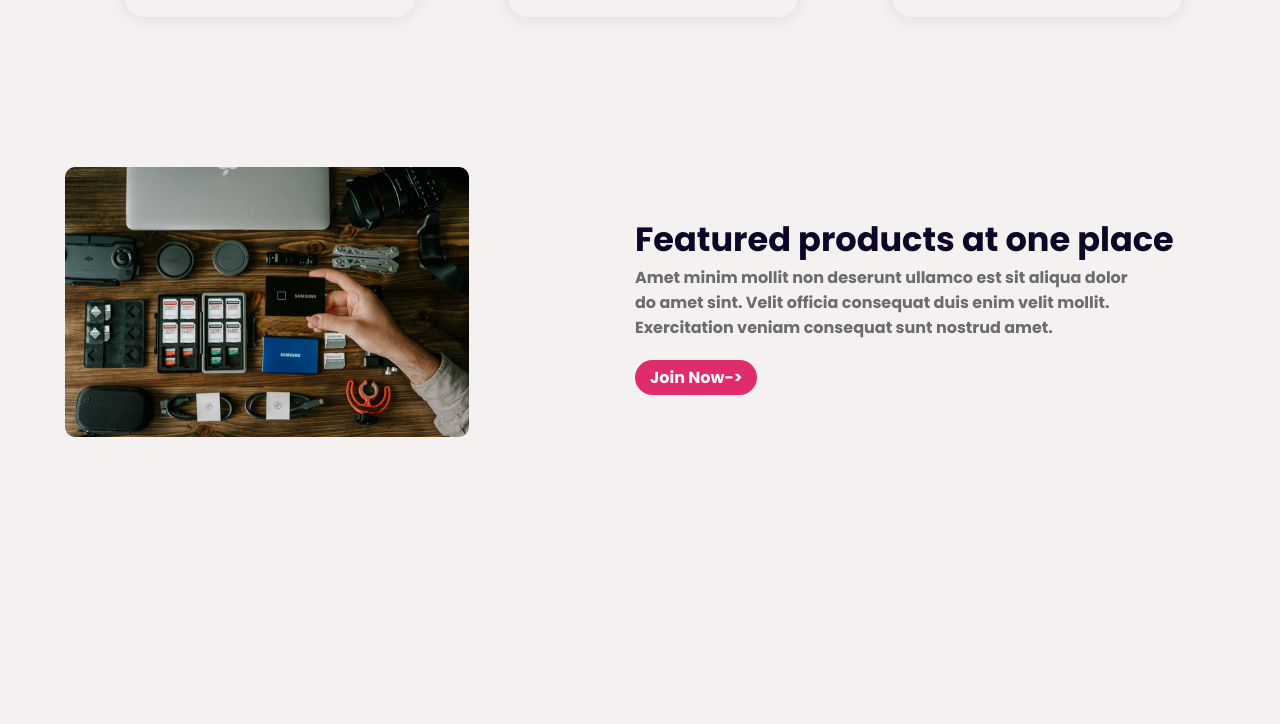
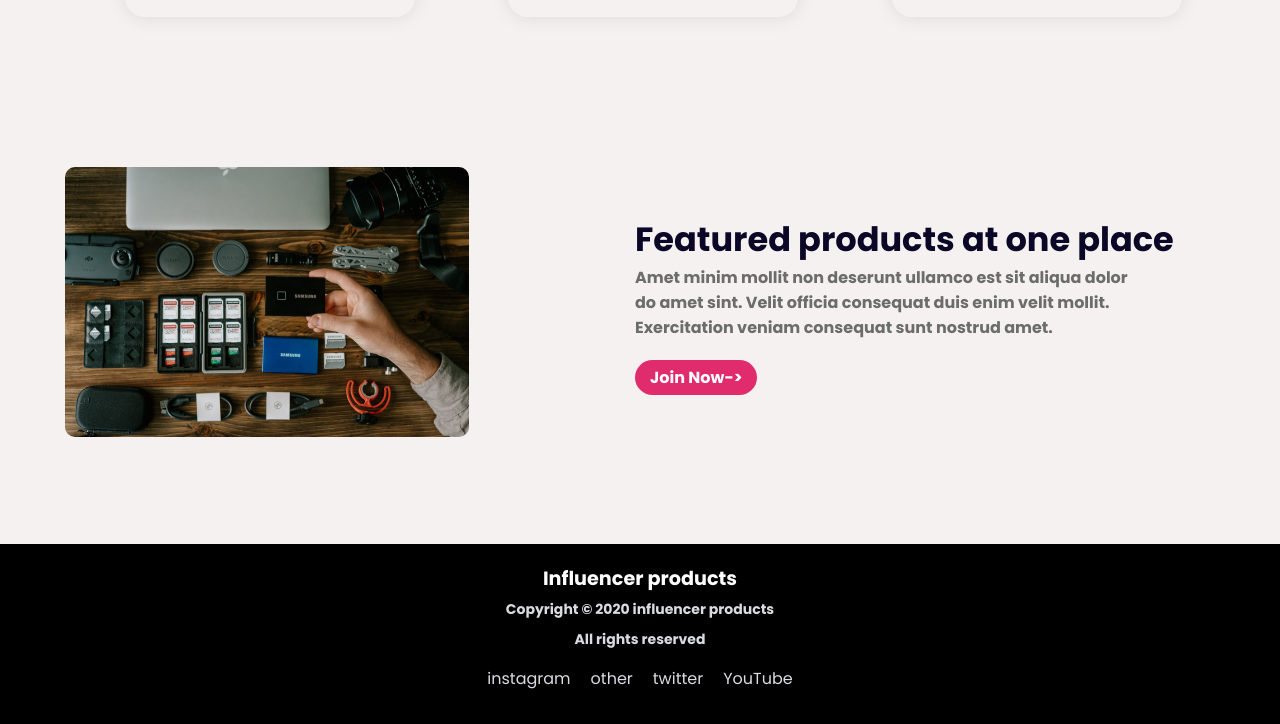
Before and after one commit to HoridasPro/influencer-portfolio-project, a plain HTML site: page index.html in a window 1280 px wide. Shown: the part 2177-2901 px from the top of the page. Before the commit the page ends 2661 px from the top, so only its background shows below. Drawn offline with Linux system fonts and the light colour scheme.

Commit message:
added to footer section and some updated

```diff
--- a/index.html
+++ b/index.html
@@ -3,7 +3,7 @@
 <head>
   <meta charset="UTF-8">
   <meta name="viewport" content="width=device-width, initial-scale=1.0">
-  <!-- Google Font Poppons -->
+  <!-- Google Font Poppins -->
   <link rel="preconnect" href="https://fonts.googleapis.com">
   <link rel="preconnect" href="https://fonts.gstatic.com" crossorigin>
   <link href="https://fonts.googleapis.com/css2?family=Poppins:ital,wght@0,100;0,200;0,300;0,400;0,500;0,600;0,700;0,800;0,900;1,100;1,200;1,300;1,400;1,500;1,600;1,700;1,800;1,900&display=swap" rel="stylesheet">
@@ -176,6 +176,8 @@
           <p class="popular_collection_p">Wordwide shifting <br> available <br> Buyers protection possible!</p>
         </div>
       </div>
+
+      <!-- Feature section Style -->
     </section>
     <section class="feature_container width_container">
       <div class="feature_image">
@@ -188,8 +190,20 @@
       </div>
     </section>
   </main>
-  <footer>
 
+  <!-- Footer Area Style -->
+  <footer class="footer">
+      <h4 class="footer_h4">Influencer products</h4>
+      <span class="footer_span">Copyright © 2020  influencer products</span><br>
+      <span class="footer_span">All rights reserved</span>
+      <div class="footer_icon">
+        <ul>
+          <li><a href="">instagram</a></li>
+          <li><a href="">other</a></li>
+          <li><a href="">twitter</a></li>
+          <li><a href="">YouTube</a></li>
+        </ul>
+      </div>
   </footer>
 </body>
 </html>
--- a/styless/style.css
+++ b/styless/style.css
@@ -12,11 +12,13 @@ body{
   background-repeat: no-repeat;
   background-position: 710px 160px;
 }
+
 /* shared width */
 .width_container{
   width: 1150px;
   margin: 0 auto;
 }
+
 /* shared colors */
 .color_primary{
   color: #3A3A3A;
@@ -50,6 +52,7 @@ body{
   font-size: 1rem;
    color: #3A3A3A;
 }
+
 /* Banner Style */
 .banner{
   display: flex;
@@ -90,6 +93,7 @@ body{
   margin-top: 20px;
   cursor: pointer;
 }
+
 /* Logo Group Style */
 .logo_group{
   display: grid;
@@ -181,3 +185,33 @@ body{
   color: #6C6C6C;
   width: 500px;
 }
+
+/* Footer Style */
+.footer{
+  text-align: center;
+  background-color: #000000;
+  padding: 20px 0;
+  line-height: 30px;
+  margin-top: 100px;
+}
+.footer_h4{
+  font-size: 1.2rem;
+  font-weight: 700;
+  color: #fff;
+}
+.footer_span{
+  font-size: 14px;
+  font-weight: 700;
+  color: #D9DBE1;
+}
+.footer_icon ul{
+  display: flex;
+  justify-content: center;
+}
+.footer_icon ul li{
+  margin: 10px;
+}
+.footer_icon ul li a{
+  text-decoration: none;
+  color: #D9DBE1;
+}
```
